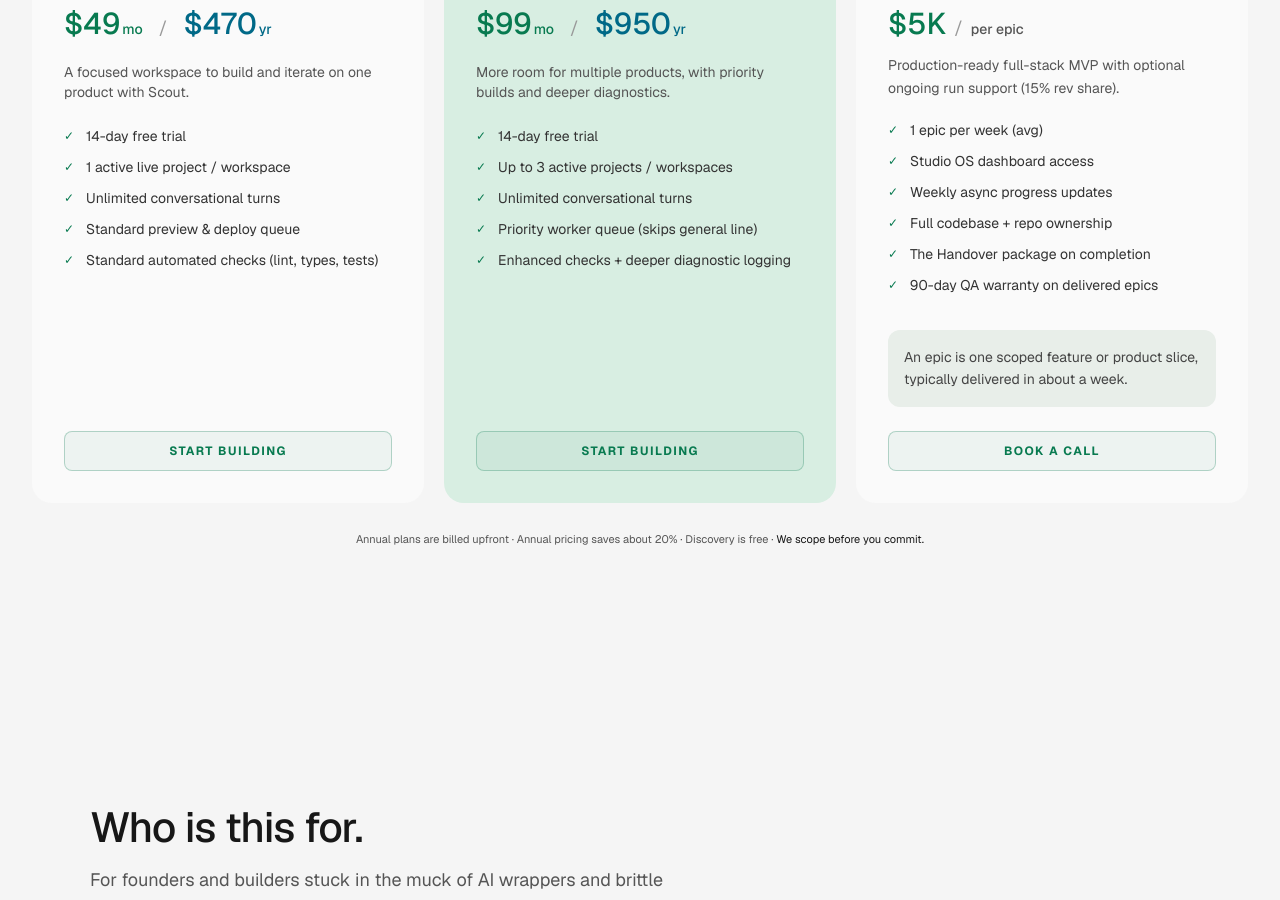
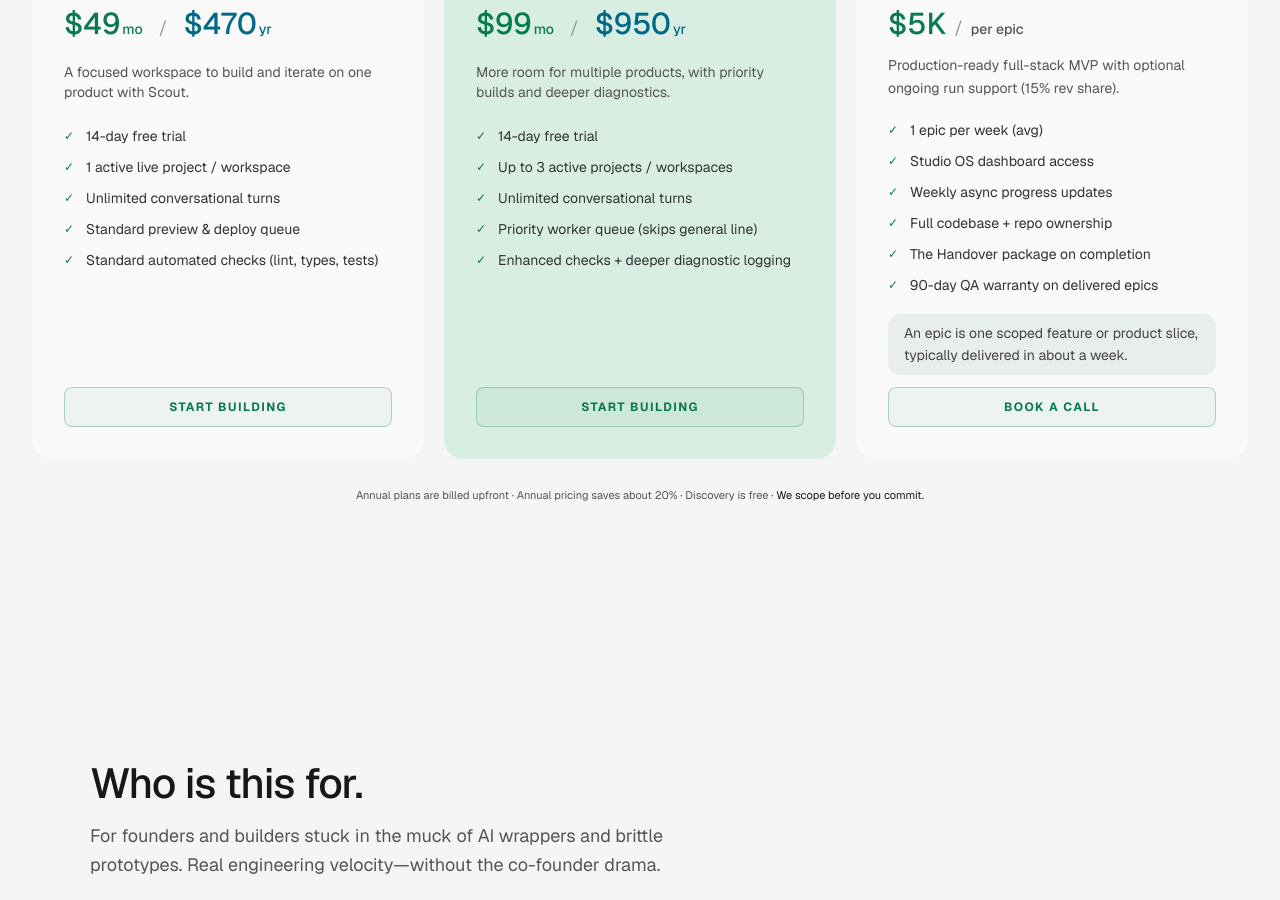
Before and after one commit to rup2701/appnomics-landing, a Next.js app: page / in a window 1280 px wide. Shown: the part 1840-2740 px from the top of the page. Built offline with nearby package versions, Linux system fonts and the light colour scheme.

Commit message:
feat(PricingSection): adjust spacing and padding for improved layout consistency

```diff
--- a/components/sections/PricingSection.tsx
+++ b/components/sections/PricingSection.tsx
@@ -110,7 +110,7 @@ export default function PricingSection() {
                 {tier.description}
               </p>
 
-              <div className="mb-6 flex-1">
+              <div className="mb-3 flex-1">
                 <CheckLine text="14-day free trial" />
                 <CheckLine text={tier.projects} />
                 <CheckLine text={SCOUT_FEATURE} />
@@ -154,13 +154,13 @@ export default function PricingSection() {
               </p>
             </div>
 
-            <div className="mb-6 flex-1">
+            <div className="mb-2 flex-1">
               {BUILD_FEATURES.map((feature) => (
                 <CheckLine key={feature} text={feature} />
               ))}
             </div>
 
-            <p className="mb-6 rounded-xl bg-[#e8eee9] p-4 font-sans text-sm leading-relaxed text-[#444]">
+            <p className="mb-3 rounded-xl bg-[#e8eee9] px-4 py-2 font-sans text-sm leading-relaxed text-[#444]">
               An epic is one scoped feature or product slice, typically delivered in about a week.
             </p>
 
```
